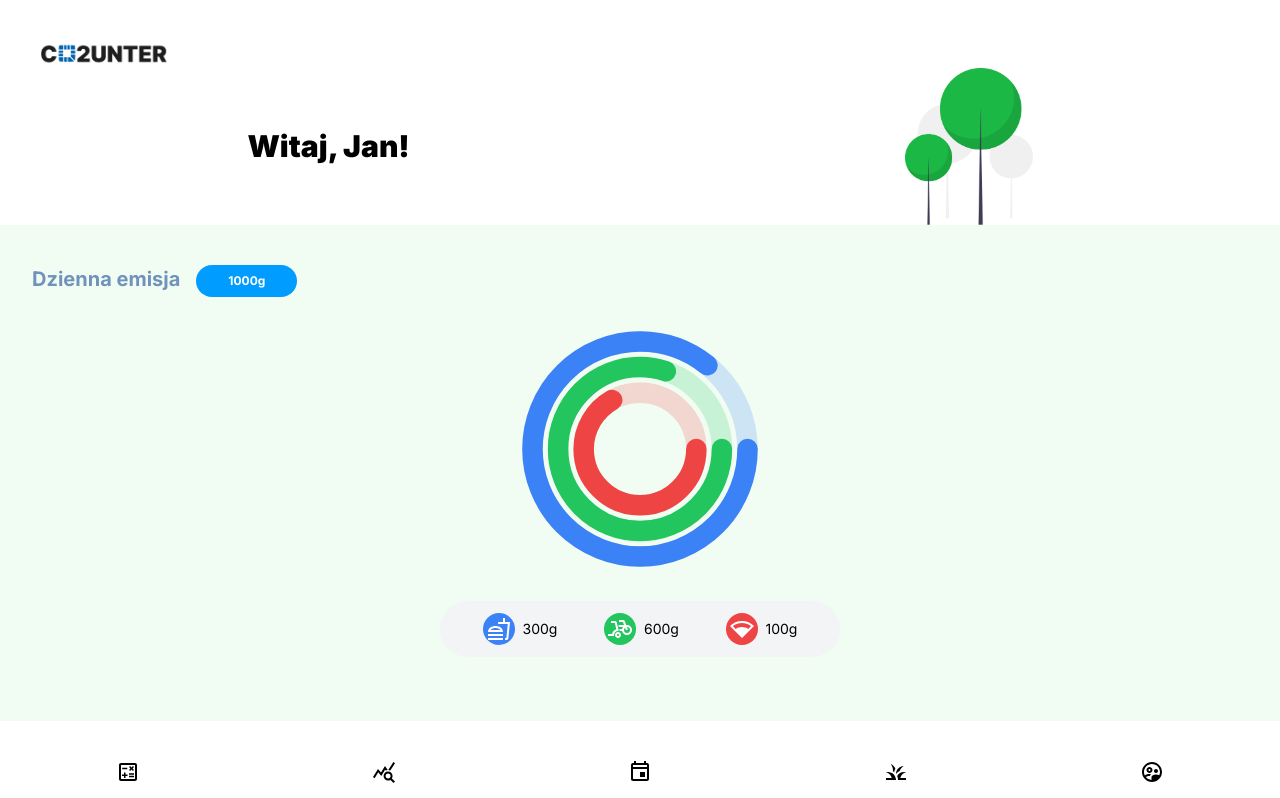
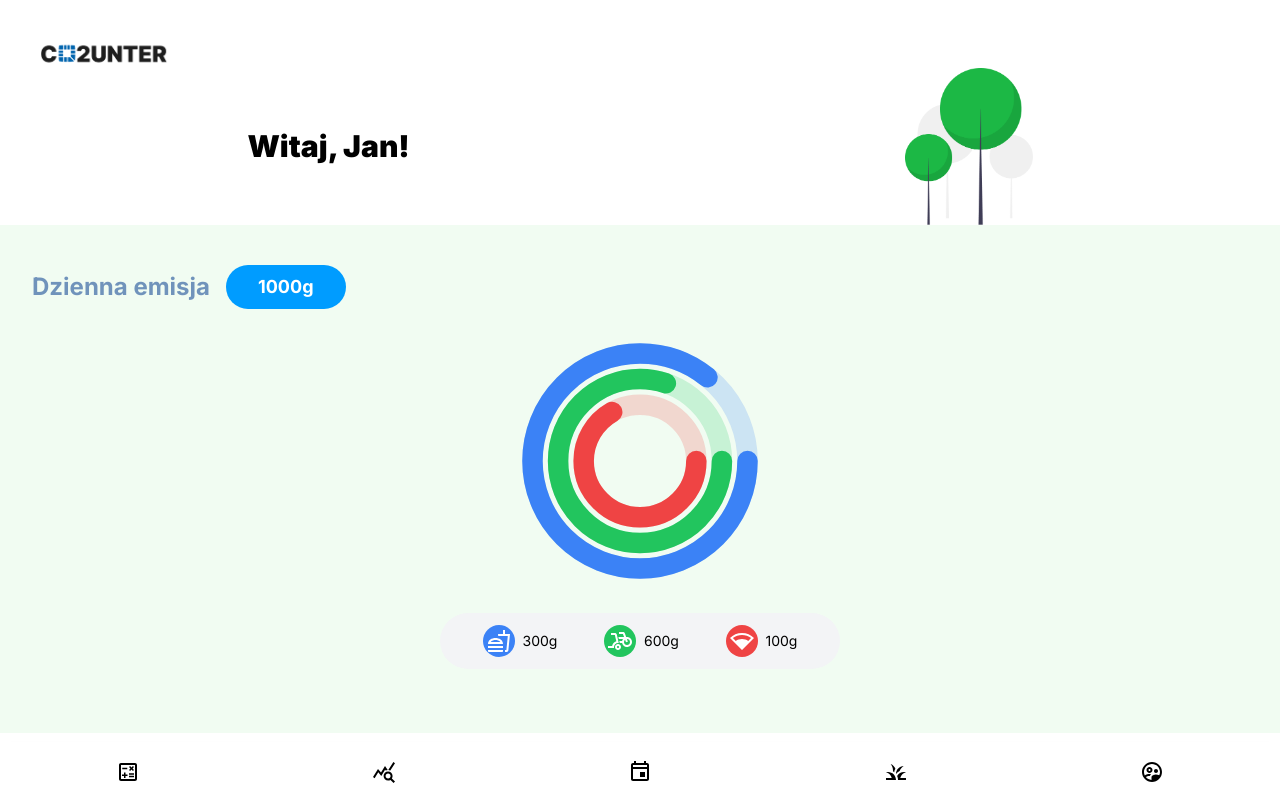
Before and after one commit to PASINSKI00/HackYeah2024, a Next.js app in the folder frontend/: page / in a window 1280 px wide. Shown: the top 798 px of the page. Built offline with nearby package versions, Linux system fonts and the light colour scheme.

Commit message:
Refactor circular chart component to adjust hover position and update label size

```diff
--- a/frontend/app/page.tsx
+++ b/frontend/app/page.tsx
@@ -19,9 +19,9 @@
       </section>
 
       <section className='bg-green-100 px-8 py-10'>
-        <div className='flex gap-4'>
-          <h2 className='text-xl font-bold text-blue-700'>Dzienna emisja</h2>
-          <Chips label='1000g' />
+        <div className='flex items-center gap-4'>
+          <h2 className='text-2xl font-bold text-blue-700'>Dzienna emisja</h2>
+          <Chips label='1000g' className='text-lg' />
         </div>
 
         <CircularChart />
```
